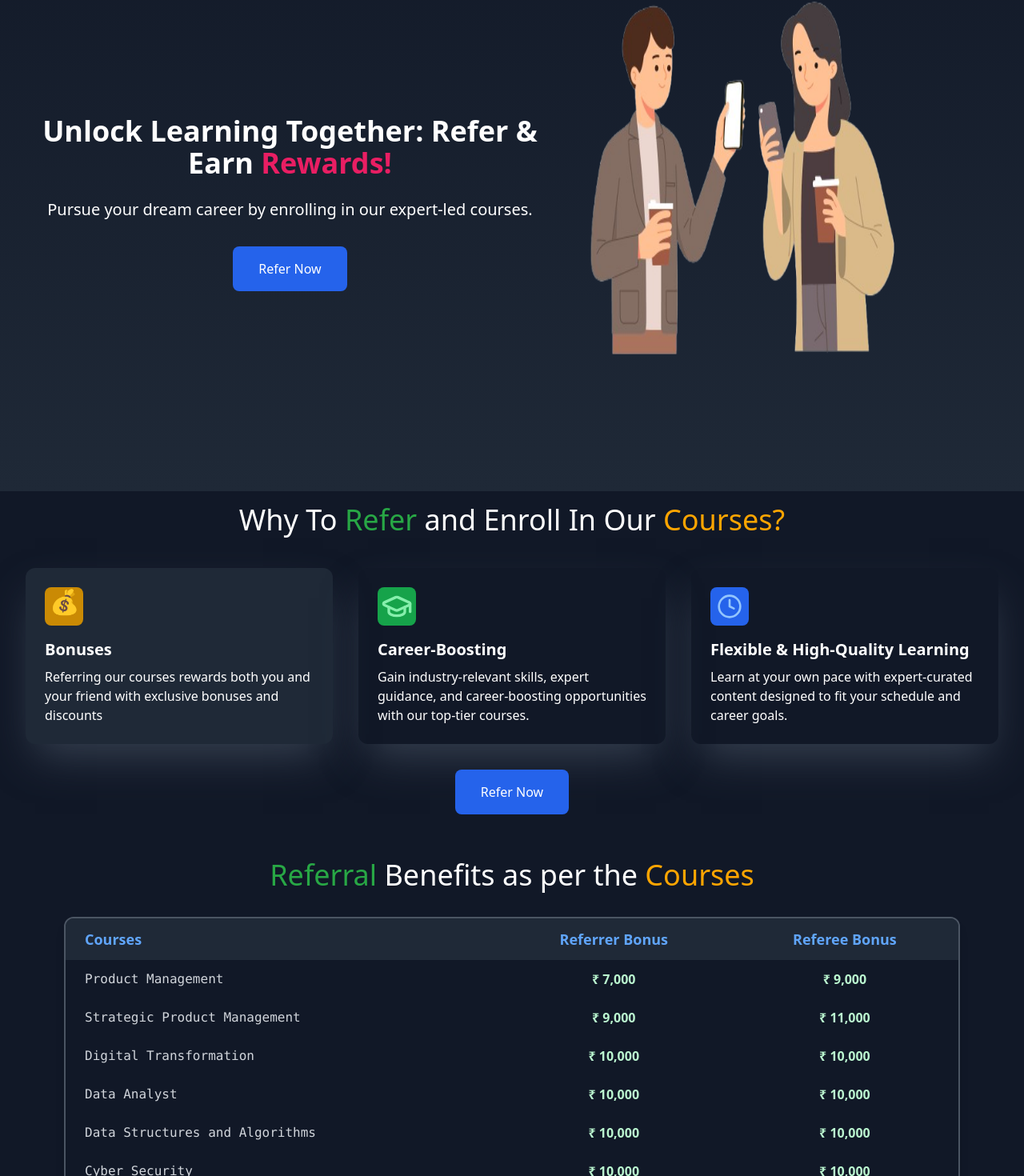
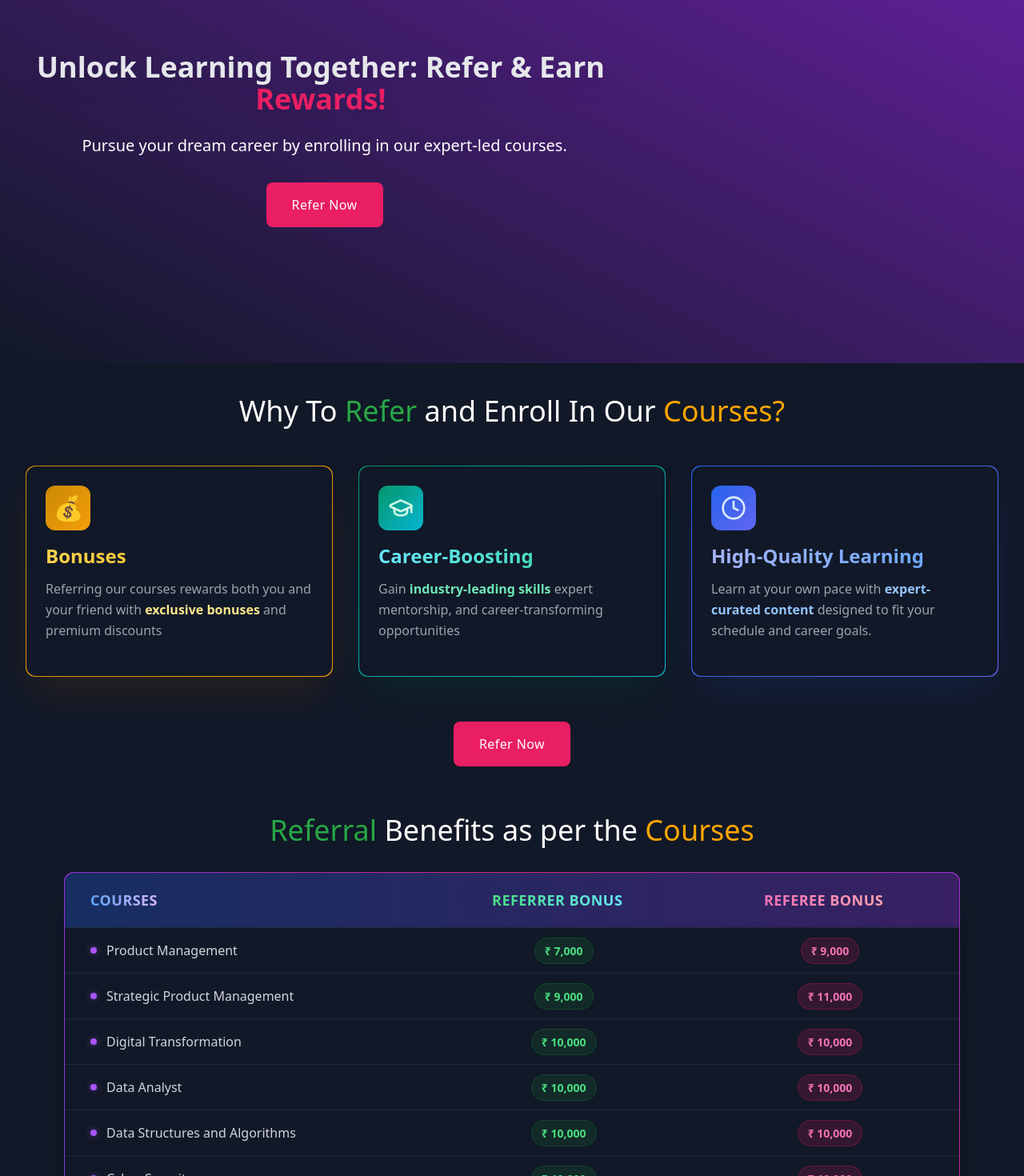
Before and after one commit to manas-agarwal16/Accredian-frontend-task, a React (Vite) app: page / in a window 1280 px wide. Shown: the part 186-1656 px from the top of the page at 80% size. Built offline with nearby package versions, Linux system fonts and the light colour scheme.

Commit message:
UI updates

```diff
--- a/package.json
+++ b/package.json
@@ -11,6 +11,7 @@
   },
   "dependencies": {
     "axios": "^1.7.9",
+    "framer-motion": "^12.4.7",
     "lucide-react": "^0.475.0",
     "react": "^19.0.0",
     "react-dom": "^19.0.0",
--- a/src/App.css
+++ b/src/App.css
@@ -0,0 +1,54 @@
+  @keyframes float {
+    0% {
+      transform: translateY(0px);
+    }
+    50% {
+      transform: translateY(-20px);
+    }
+    100% {
+      transform: translateY(0px);
+    }
+  }
+
+  @keyframes slide-in-right {
+    from {
+      opacity: 0;
+      transform: translateX(100px);
+    }
+    to {
+      opacity: 1;
+      transform: translateX(0);
+    }
+  }
+
+  .animate-float {
+    animation: float 4s ease-in-out infinite;
+  }
+
+  .animate-slide-in-right {
+    animation: slide-in-right 1s ease-out forwards;
+  }
+
+
+  .shadow-glow-purple {
+    box-shadow: 0 0 8px rgba(168, 85, 247, 0.5);
+  }
+
+  .moving-border {
+    background: linear-gradient(
+      45deg,
+      #4f46e5 0%,
+      #9333ea 25%,
+      #db2777 50%,
+      #9333ea 75%,
+      #4f46e5 100%
+    );
+    background-size: 200% auto;
+    animation: gradient-shift 5s linear infinite;
+  }
+
+  @keyframes gradient-shift {
+    to {
+      background-position: 200% center;
+    }
+  }
--- a/src/App.jsx
+++ b/src/App.jsx
@@ -2,17 +2,12 @@ import { useEffect, useState } from "react";
 import { BonusTable, Button, Logo, ReferralForm } from "./components/index.js";
 import { Clock, GraduationCap } from "lucide-react";
 import { AxiosInstance } from "./helper/axiosInstance.js";
+import { motion } from "framer-motion";
 
 function App() {
   const [displayReferralForm, setDisplayReferralForm] = useState(false);
 
-  useEffect(() => {
-    (async () => {
-      const res = await AxiosInstance.get("/");
-      console.log(res.data);
-
-    })();
-  }, []);
+  const text = "Unlock Learning Together: Refer & Earn Rewards!";
 
   return (
     <>
@@ -65,106 +60,145 @@ function App() {
           </div>
         </nav>
 
-        <div className="flex pt-20 bg-gradient-to-b from-gray-900 to-gray-800">
-          <div className="flex items-center max-w-7xl mx-auto px-4 sm:px-6 lg:px-8">
-            <div className="text-center">
-              <h1 className="text-3xl md:text-4xl font-bold dark:text-white mb-6">
-                Unlock Learning Together: Refer & Earn{" "}
-                <span className="text-[#E91E63]">Rewards!</span>
+        <div className="flex pt-20 bg-gradient-to-tr from-gray-900 to-purple-800">
+          <div className="flex items-center w-7xl mx-auto px-4 sm:px-6 lg:px-8">
+            {/* Text Content */}
+            <motion.div
+              className="text-center"
+              initial={{ opacity: 0, y: 30 }}
+              animate={{ opacity: 1, y: 0 }}
+              transition={{ duration: 0.8, ease: "easeOut" }}
+            >
+              {/* Letter-by-letter Animation */}
+              <h1 className="text-3xl md:text-4xl font-bold text-gray-200 drop-shadow-xl mb-6">
+                {text.split(" ").map((word, wordIndex) => (
+                  <span key={wordIndex} className="inline-block">
+                    {word.split("").map((char, charIndex) => (
+                      <motion.span
+                        key={charIndex}
+                        initial={{ opacity: 0, y: 10 }}
+                        animate={{ opacity: 1, y: 0 }}
+                        transition={{
+                          delay: (wordIndex * 5 + charIndex) * 0.05,
+                          duration: 0.1,
+                        }}
+                        className={word === "Rewards!" ? "text-[#E91E63]" : ""}
+                      >
+                        {char}
+                      </motion.span>
+                    ))}
+                    &nbsp;
+                  </span>
+                ))}
               </h1>
+
               <p className="text-xl dark:text-gray-300 mb-8 max-w-3xl mx-auto">
                 Pursue your dream career by enrolling in our expert-led courses.
               </p>
+
+              {/* Button with Hover Animation */}
               <Button onClick={() => setDisplayReferralForm(true)} />
+            </motion.div>
           </div>
-          </div>
-          <div className="mr-4">
+
+          {/* Image Animation */}
+          <div className="animate-float relative left-3 hidden md:block">
             <img
-              className="w-3/4 h-[90vh]"
+              className="w-2/3 h-[70vh] animate-slide-in-right"
               src="./src/assets/hero_section_image.png"
               alt="image"
             />
           </div>
         </div>
 
-        <h2 className="text-center mt-4 text-semibold text-white text-3xl md:text-4xl">
+        <h2 className="text-center mt-10 text-semibold text-white text-3xl md:text-4xl">
           Why To <span className="text-[#28A745]">Refer</span> and Enroll In Our{" "}
           <span className="text-[#FFA500]">Courses?</span>
         </h2>
-        <div className="py-10 dark:bg-gray-900">
+        <div className="py-12 pb-12 bg-gray-900">
           <div className="max-w-7xl mx-auto px-4 sm:px-6 lg:px-8">
             <div className="grid md:grid-cols-3 gap-8">
-              <div className="bg-gray-800 shadow-gray-700 shadow-2xl p-6 rounded-xl">
-                <div className="w-12 h-12 text-3xl text-center bg-yellow-600 rounded-lg mb-4">
-                  &#128176;
+              {/* Bonus Card */}
+              <div className="relative group p-px rounded-xl bg-gradient-to-br from-yellow-600 to-amber-500 shadow-2xl shadow-yellow-900/30 hover:shadow-yellow-900/50 transition-shadow duration-300">
+                <div className="relative bg-gray-900 rounded-xl p-6 h-full">
+                  <div className="mb-5">
+                    <div className="w-14 h-14 flex items-center justify-center bg-gradient-to-br from-yellow-600 to-amber-500 rounded-xl mb-4 animate-pulse-slow">
+                      <span className="text-3xl text-amber-100">💰</span>
                     </div>
-                <h3 className="text-xl font-semibold dark:text-white mb-2">
+                    <h3 className="text-2xl font-bold bg-gradient-to-r from-amber-300 to-yellow-500 bg-clip-text text-transparent mb-3">
                       Bonuses
                     </h3>
-                <p className="dark:text-gray-300">
-                  Referring our courses rewards both you and your friend with
-                  exclusive bonuses and discounts
+                    <p className="text-gray-400 leading-relaxed">
+                      Referring our courses rewards both you and your friend
+                      with
+                      <span className="font-semibold text-amber-200">
+                        {" "}
+                        exclusive bonuses{" "}
+                      </span>
+                      and premium discounts
                     </p>
                   </div>
+                  <div className="absolute inset-0 bg-gradient-to-b from-amber-900/10 to-transparent opacity-0 group-hover:opacity-100 transition-opacity duration-300" />
+                </div>
+              </div>
 
-              <div className="dark:bg-gray-800 shadow-gray-700 shadow-2xl p-6 rounded-xl">
-                <div className="w-12 h-12 text-3xl flex justify-center items-center bg-green-600 rounded-lg mb-4">
-                  <GraduationCap className="w-10 h-10 text-green-300" />
+              {/* Career Card */}
+              <div className="relative group p-px rounded-xl bg-gradient-to-br from-emerald-600 to-cyan-500 shadow-2xl shadow-emerald-900/30 hover:shadow-emerald-900/50 transition-shadow duration-300">
+                <div className="relative bg-gray-900 rounded-xl p-6 h-full">
+                  <div className="mb-5">
+                    <div className="w-14 h-14 flex items-center justify-center bg-gradient-to-br from-emerald-600 to-cyan-500 rounded-xl mb-4">
+                      <GraduationCap className="w-8 h-8 text-emerald-100" />
                     </div>
-                <h3 className="text-xl font-semibold dark:text-white mb-2">
+                    <h3 className="text-2xl font-bold bg-gradient-to-r from-cyan-300 to-emerald-400 bg-clip-text text-transparent mb-3">
                       Career-Boosting
                     </h3>
-                <p className="dark:text-gray-300">
-                  Gain industry-relevant skills, expert guidance, and
-                  career-boosting opportunities with our top-tier courses.
+                    <p className="text-gray-400 leading-relaxed">
+                      Gain{" "}
+                      <span className="font-semibold text-emerald-300">
+                        industry-leading skills
+                      </span>{" "}
+                      expert mentorship, and career-transforming opportunities{" "}
                     </p>
                   </div>
+                  <div className="absolute inset-0 bg-gradient-to-b from-emerald-900/10 to-transparent opacity-0 group-hover:opacity-100 transition-opacity duration-300" />
+                </div>
+              </div>
 
-              <div className="dark:bg-gray-800 shadow-gray-700 shadow-2xl p-6 rounded-xl">
-                <div className="w-12 h-12 bg-blue-600 flex justify-center items-center rounded-lg text-2xl mb-4">
-                  <Clock className="w-10 h-8 text-blue-300" />
+              {/* Learning Card */}
+              <div className="relative group p-px rounded-xl bg-gradient-to-br from-blue-600 to-indigo-500 shadow-2xl shadow-blue-900/30 hover:shadow-blue-900/50 transition-shadow duration-300">
+                <div className="relative bg-gray-900 rounded-xl p-6 h-full">
+                  <div className="mb-5">
+                    <div className="w-14 h-14 flex items-center justify-center bg-gradient-to-br from-blue-600 to-indigo-500 rounded-xl mb-4 animate-spin-slow">
+                      <Clock className="w-8 h-8 text-blue-100" />
                     </div>
-                <h3 className="text-xl font-semibold dark:text-white mb-2">
-                  Flexible & High-Quality Learning
+                    <h3 className="text-2xl font-bold bg-gradient-to-r from-indigo-300 to-blue-400 bg-clip-text text-transparent mb-3">
+                      High-Quality Learning
                     </h3>
-                <p className="dark:text-gray-300">
-                  Learn at your own pace with expert-curated content designed to
-                  fit your schedule and career goals.
+                    <p className="text-gray-400 leading-relaxed">
+                      Learn at your own pace with {" "}
+                      <span className="font-semibold text-blue-300">
+                        expert-curated content
+                      </span>{" "}
+                      designed to fit your schedule and career goals.
                     </p>
                   </div>
+                  <div className="absolute inset-0 bg-gradient-to-b from-blue-900/10 to-transparent opacity-0 group-hover:opacity-100 transition-opacity duration-300" />
                 </div>
-            <div className="text-center mt-8">
+              </div>
+            </div>
+
+            <div className="text-center mt-14 animate-fade-in-up">
               <Button onClick={() => setDisplayReferralForm(true)} />
             </div>
           </div>
         </div>
 
-        <div className="mx-20">
-          <h2 className="text-center mt-4 mb-8 text-semibold text-white text-3xl md:text-4xl">
+        <div className="mx-20 mb-10 mt-3">
+          <h2 className="text-center mb-8 text-semibold text-white text-3xl md:text-4xl">
             <span className="text-[#28A745]">Referral</span> Benefits as per the
             <span className="text-[#FFA500]"> Courses</span>
           </h2>
           <BonusTable />
-        </div>
-
-        <div className="dark:bg-gray-900 py-20">
-          <div className="max-w-7xl mx-auto px-4 sm:px-6 lg:px-8 text-center">
-            <h2 className="text-3xl font-bold dark:text-white mb-4">
-              Start building today
-            </h2>
-            <p className="dark:text-gray-300 mb-8 max-w-xl mx-auto">
-              Join thousands of developers shipping faster with our modern
-              toolkit.
-            </p>
-            <div className="flex justify-center space-x-4">
-              <button className="bg-blue-600 hover:bg-blue-700 text-white px-6 py-3 rounded-lg font-medium transition-colors">
-                Get Started
-              </button>
-              <button className="border dark:border-gray-600 dark:text-white px-6 py-3 rounded-lg font-medium hover:dark:bg-gray-800 transition-colors">
-                Learn More
-              </button>
-            </div>
-          </div>
         </div>
       </div>
     </>
--- a/src/components/BonusTable.jsx
+++ b/src/components/BonusTable.jsx
@@ -1,4 +1,5 @@
 import { Wallet, Coins } from "lucide-react";
+import { motion } from "framer-motion";
 
 const BonusTable = () => {
   const courses = [
@@ -38,36 +39,78 @@ const BonusTable = () => {
       refereeBonus: "₹ 10,000",
     },
   ];
-
   return (
-    <>
-      <div className="relative border-2 rounded-xl overflow-auto border-gray-600 bg-gray-900 shadow-lg moving-border">
-        <table className="min-w-full border-white text-left ">
-          <thead className="bg-gray-800 rounded-t-lg">
-            <tr className="text-blue-400 text-lg">
-              <th className="px-6 py-3">Courses</th>
-              <th className="px-6 py-3 text-center">Referrer Bonus</th>
-              <th className="px-6 py-3 text-center">Referee Bonus</th>
+    <div className="relative rounded-xl overflow-hidden bg-gradient-to-br from-gray-900 to-gray-800 p-px moving-border shadow-2xl">
+      <div className="relative rounded-xl bg-gray-900 overflow-hidden">
+        <table className="w-full border-collapse">
+          <thead>
+            <tr className="bg-gradient-to-r from-blue-600/30 to-purple-600/30">
+              <th className="px-8 py-5 text-left">
+                <span className="text-transparent bg-clip-text bg-gradient-to-r from-blue-400 to-purple-300 font-bold text-lg uppercase tracking-wide">
+                  Courses
+                </span>
+              </th>
+              <th className="px-8 py-5 text-center group">
+                <div className="flex items-center justify-center space-x-2">
+                  <span className="text-transparent bg-clip-text bg-gradient-to-r from-green-400 to-cyan-300 font-bold text-lg uppercase tracking-wide">
+                    Referrer Bonus
+                  </span>
+                  <span className="text-green-400 opacity-0 group-hover:opacity-100 transition-opacity duration-300">
+                    ↑
+                  </span>
+                </div>
+              </th>
+              <th className="px-8 py-5 text-center group">
+                <div className="flex items-center justify-center space-x-2">
+                  <span className="text-transparent bg-clip-text bg-gradient-to-r from-pink-400 to-rose-300 font-bold text-lg uppercase tracking-wide">
+                    Referee Bonus
+                  </span>
+                  <span className="text-pink-400 opacity-0 group-hover:opacity-100 transition-opacity duration-300">
+                    ↓
+                  </span>
+                </div>
+              </th>
             </tr>
           </thead>
           <tbody>
             {courses.map((course, index) => (
-              <tr key={index} className="hover:bg-gray-800 transition-colors">
-                <td className="text-gray-300 font-mono px-6 py-3">
-                  {course.name}
+              <tr
+                key={index}
+                className="border-t border-gray-800 hover:bg-gray-800/50 transition-all duration-300
+            hover:scale-[1.002] cursor-pointer group relative"
+              >
+                <td className="px-8 py-4 text-gray-300 font-medium text-md">
+                  <div className="flex items-center">
+                    <div className="h-2 w-2 bg-purple-500 rounded-full mr-3 shadow-glow-purple" />
+                    {course.name}
+                  </div>
                 </td>
-                <td className="px-6 py-3 text-green-200 text-center font-semibold">
-                  {course.referrerBonus}
+                <td className="px-8 py-4 text-center">
+                  <span
+                    className="bg-green-900/30 text-green-400 px-3 py-1.5 rounded-full text-sm font-semibold
+                border border-green-800/50 group-hover:border-green-400/50 transition-colors"
+                  >
+                    {course.referrerBonus}
+                  </span>
                 </td>
-                <td className="px-6 py-3 text-green-200 text-center font-semibold">
-                  {course.refereeBonus}
+                <td className="px-8 py-4 text-center">
+                  <span
+                    className="bg-pink-900/30 text-pink-400 px-3 py-1.5 rounded-full text-sm font-semibold
+                border border-pink-800/50 group-hover:border-pink-400/50 transition-colors"
+                  >
+                    {course.refereeBonus}
+                  </span>
                 </td>
+                <div
+                  className="absolute inset-0 bg-gradient-to-r from-blue-900/10 to-purple-900/10
+              opacity-0 group-hover:opacity-100 transition-opacity duration-300 pointer-events-none"
+                />
               </tr>
             ))}
           </tbody>
         </table>
       </div>
-    </>
+    </div>
   );
 };
 
--- a/src/components/Button.jsx
+++ b/src/components/Button.jsx
@@ -1,7 +1,7 @@
 import react from "react";
 
 const Button = ({
-  classname = "bg-blue-600 hover:bg-blue-700 text-white px-8 py-4 rounded-lg font-medium transition-colors",
+  classname="bg-[#E91E63] hover:bg-[#ff1362] text-white px-8 py-4 rounded-lg tracking-wide font-medium transition-colors",
   text = "Refer Now",
   type = "submit",
   ...props
```
Also changed, not shown: src/components/ReferralForm.jsx (+7 -1 lines), src/assets/hero_section_image2.png, 1 other file (tests, documents, lock files or other folders). Lines whose indentation alone changed are shown as unchanged.
